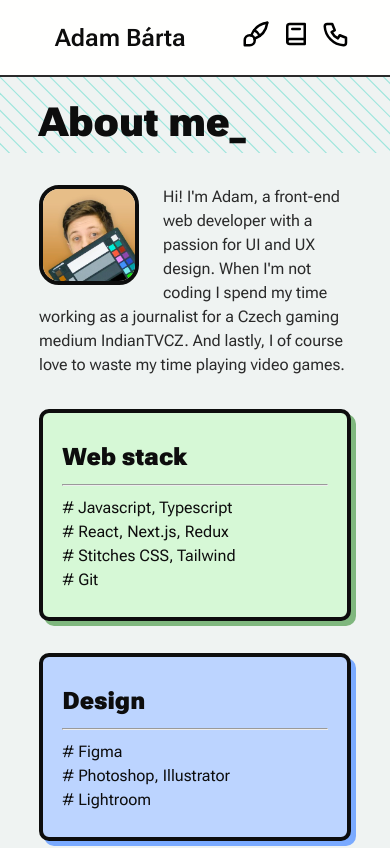
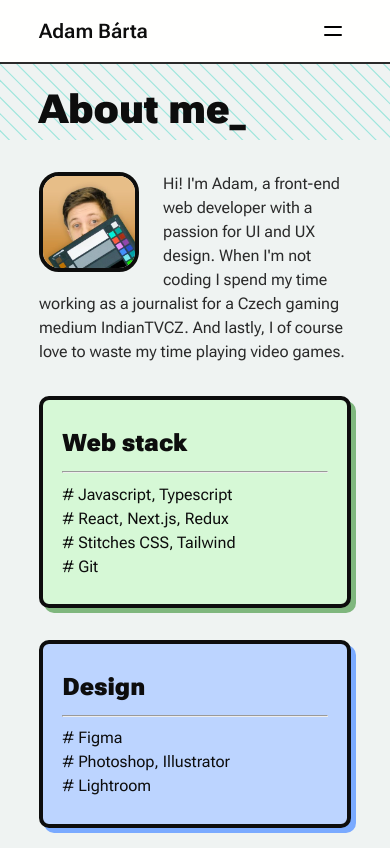
Before and after one commit to PeanutButte7/portfolio, a Next.js app: page /about in a window 390 px wide. Shown: the top 848 px of the page. Built offline with nearby package versions, Linux system fonts and the light colour scheme.

Commit message:
:sparkles: Added a proper mobile navbar

```diff
--- a/src/components/Navbar/Navbar.styles.tsx
+++ b/src/components/Navbar/Navbar.styles.tsx
@@ -1,7 +1,11 @@
-import {styled} from 'styles';
+import { styled } from 'styles';
+import { slideInLeft } from '../../styles/animations';
 
-export const NavbarStyled = styled('div', {
-    display: 'flex',
+export const DesktopNavbarStyled = styled('div', {
+    '@desktop': {
+        display: 'flex',
+    },
+    display: 'none',
     alignItems: 'center',
     flexDirection: 'row',
     justifyContent: 'space-between',
@@ -12,78 +16,106 @@ export const NavbarStyled = styled('div', {
     borderBottom: '2px solid $almostGrey',
     borderTop: 'none',
 
-    '& p': {
+    p: {
         cursor: 'pointer',
 
         '&:hover': {
             textDecoration: 'underline',
         },
     },
-
 });
 
 export const RightSection = styled('div', {
     display: 'flex',
     flexDirection: 'row',
-    gap: 10,
+    gap: 20,
+});
+
+export const ImageSection = styled('div', {
+    display: 'flex',
+    flexDirection: 'column',
+    alignItems: 'center',
+    gap: '0.5rem',
 
     '@desktop': {
-        gap: 20,
+        flexDirection: 'row',
+        gap: '1rem',
     },
-});
-
-export const LeftSection = styled('div', {
-    display: 'flex',
-    alignItems: 'center',
-    gap: '1rem',
 
     '&:hover': {
         cursor: 'pointer',
 
-        '& img': {
+        img: {
             border: '3px solid $almostGrey',
         },
 
-        '& p': {
+        p: {
             textDecoration: 'underline',
-        }
+        },
     },
 
-    '& img': {
+    img: {
+        display: 'block',
+        width: 48,
+        height: 48,
+        borderRadius: '50%',
+        border: '2px solid $almostGrey',
+    },
+});
+
+export const MobileNavbarStyled = styled('div', {
+    '@desktop': {
         display: 'none',
     },
 
-    '@desktop': {
-        '& img': {
-            display: 'block',
-            width: 48,
-            height: 48,
-            borderRadius: '50%',
-            border: '2px solid $almostGrey',
-        },
-    }
+    display: 'flex',
+    alignItems: 'center',
+    flexDirection: 'row',
+    justifyContent: 'space-between',
+    px: '10vw',
+    py: '1rem',
+
+    backgroundColor: '$almostWhite',
+    borderBottom: '2px solid $almostGrey',
+    borderTop: 'none',
 });
 
-export const NavigationText = styled('span', {
-    '& svg': {
-        width: 30,
-        height: 30,
-    },
+export const MobileMenuOverlay = styled('div', {
+    position: 'fixed',
+    top: 0,
+    left: 0,
+    width: '100vw',
+    height: '100vh',
+    backgroundColor: '$almostWhite',
+    zIndex: 1000,
+    animation: `${slideInLeft} 0.2s ease-out`,
 
-    // Makes the icon hide on desktop and text hide on mobile
-    '& > *:first-child': {
-        display: 'none',
-    },
-    '& > *:last-child': {
-        display: 'inline-block',
-    },
+    display: 'flex',
+    flexDirection: 'column',
+    alignItems: 'center',
+    paddingTop: '15vh',
+    gap: '3rem',
+});
 
-    '@desktop': {
-        '& > *:first-child': {
-            display: 'inline-block',
-        },
-        '& > *:last-child': {
-            display: 'none',
+export const MobileLinks = styled('div', {
+    display: 'flex',
+    flexDirection: 'column',
+    gap: '0.5rem',
+    textAlign: 'center',
+
+    p: {
+        cursor: 'pointer',
+        fontSize: '2.5rem',
+
+        '&:hover': {
+            textDecoration: 'underline',
         },
     },
 });
+
+export const MobileMenuButton = styled('button', {
+    cursor: 'pointer',
+    zIndex: 1001,
+    backgroundColor: 'transparent',
+    border: 'none',
+});
--- a/src/components/Navbar/Navbar.tsx
+++ b/src/components/Navbar/Navbar.tsx
@@ -1,50 +1,125 @@
-import {Typography} from 'components/UI';
-import {LeftSection, NavbarStyled, NavigationText, RightSection} from './Navbar.styles';
+import { Typography } from 'components/UI';
+import {
+    DesktopNavbarStyled,
+    ImageSection,
+    MobileLinks,
+    MobileMenuButton,
+    MobileMenuOverlay,
+    MobileNavbarStyled,
+    RightSection,
+} from './Navbar.styles';
 import Link from 'next/link';
-import {IconBook2, IconBrush, IconPhone} from '@tabler/icons';
+import { IconMenu, IconX } from '@tabler/icons';
+import { useState } from 'react';
+import { useRouter } from 'next/router';
 
 export function Navbar() {
+    const [isMobileMenuOpen, setIsMobileMenuOpen] = useState(false);
+    const router = useRouter();
+
+    function closeMenu(newRoute: string) {
+        // check if the current route is the same as the one we are navigating to
+        // if so, close the mobile menu
+        console.log(router.pathname, newRoute);
+        if (router.pathname === newRoute) {
+            setIsMobileMenuOpen(false);
+        }
+    }
+
     return (
         <>
-            <NavbarStyled>
-                <Link href="/" passHref>
-                    <LeftSection>
+            <DesktopNavbarStyled>
+                <Link href='/' passHref>
+                    <ImageSection>
                         <picture>
-                            <source srcSet="/img/headshot.jpg" type="image/jpg"/>
-                            <img src="/img/headshot.jpg" alt="Adam Bárta"/>
+                            <source
+                                srcSet='/img/headshot.jpg'
+                                type='image/jpg'
+                            />
+                            <img src='/img/headshot.jpg' alt='Adam Bárta' />
                         </picture>
-                        <Typography type="h3" size="xxl">
+                        <Typography type='h3' size='xxl'>
                             Adam Bárta
                         </Typography>
-                    </LeftSection>
+                    </ImageSection>
                 </Link>
                 <RightSection>
-                    <Link href="projects" passHref>
-                        <NavigationText>
-                            <Typography type="h3" size="xxl">
+                    <Link href='projects' passHref>
+                        <Typography type='h3' size='xxl'>
                             Projects
                         </Typography>
-                            <IconBrush/>
-                        </NavigationText>
                     </Link>
-                    <Link href="about" passHref>
-                        <NavigationText>
-                            <Typography type="h3" size="xxl">
+                    <Link href='about' passHref>
+                        <Typography type='h3' size='xxl'>
                             About me
                         </Typography>
-                            <IconBook2/>
-                        </NavigationText>
                     </Link>
-                    <Link href="contact" passHref>
-                        <NavigationText>
-                            <Typography type="h3" size="xxl">
+                    <Link href='contact' passHref>
+                        <Typography type='h3' size='xxl'>
                             Contact
                         </Typography>
-                            <IconPhone/>
-                        </NavigationText>
                     </Link>
                 </RightSection>
-            </NavbarStyled>
+            </DesktopNavbarStyled>
+            <MobileNavbarStyled>
+                <Link href='/' passHref>
+                    <Typography type='h3' size='xl'>
+                        Adam Bárta
+                    </Typography>
+                </Link>
+                <MobileMenuButton
+                    onClick={() => setIsMobileMenuOpen(!isMobileMenuOpen)}
+                >
+                    {isMobileMenuOpen ? <IconX /> : <IconMenu />}
+                </MobileMenuButton>
+                {isMobileMenuOpen && (
+                    <MobileMenuOverlay>
+                        <Link href='/' passHref>
+                            <ImageSection>
+                                <picture>
+                                    <source
+                                        srcSet='/img/headshot.jpg'
+                                        type='image/jpg'
+                                    />
+                                    <img
+                                        src='/img/headshot.jpg'
+                                        alt='Adam Bárta'
+                                    />
+                                </picture>
+                                <Typography type='h3' size='xxl'>
+                                    Adam Bárta
+                                </Typography>
+                            </ImageSection>
+                        </Link>
+                        <MobileLinks>
+                            <Link href='projects' passHref>
+                                <Typography
+                                    type='h3'
+                                    onClick={() => closeMenu('/projects')}
+                                >
+                                    Projects
+                                </Typography>
+                            </Link>
+                            <Link href='about' passHref>
+                                <Typography
+                                    type='h3'
+                                    onClick={() => closeMenu('/about')}
+                                >
+                                    About me
+                                </Typography>
+                            </Link>
+                            <Link href='contact' passHref>
+                                <Typography
+                                    type='h3'
+                                    onClick={() => closeMenu('/contact')}
+                                >
+                                    Contact
+                                </Typography>
+                            </Link>
+                        </MobileLinks>
+                    </MobileMenuOverlay>
+                )}
+            </MobileNavbarStyled>
         </>
     );
 }
```
Lines whose indentation alone changed are shown as unchanged.
